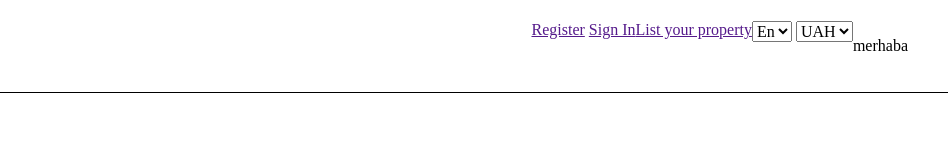
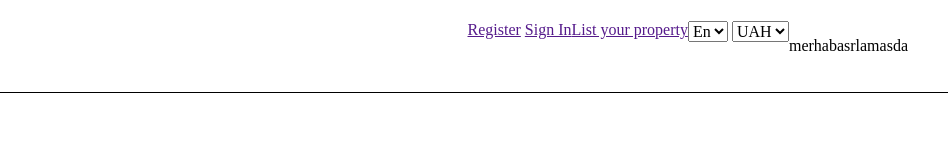
Before and after one commit to Bekirerdem/booking-sitem, a plain HTML site: page index.html in a window 1280 px wide. Shown: the full height of the page, 332-1280 px from the left. Drawn offline with Linux system fonts and the light colour scheme.

Commit message:
frerfedtg

```diff
--- a/index.html
+++ b/index.html
@@ -33,6 +33,7 @@
                 </div>
 
                 <p>merhaba</p>
+                <p>srlamasda</p>
 
             </div>
             </div>
```
Also changed, not shown: 1 other file.
